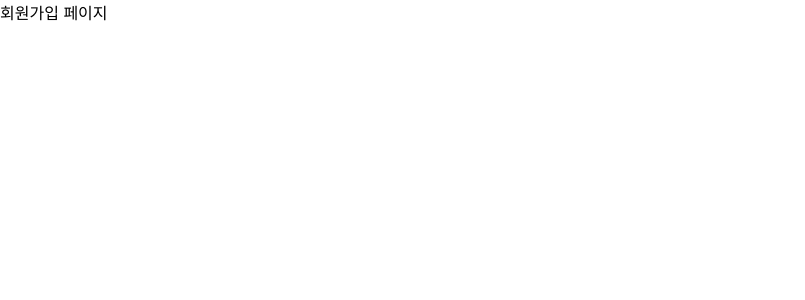
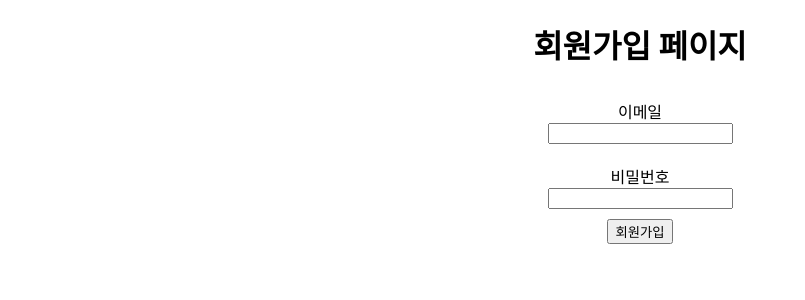
Before and after one commit to thumbthing/wanted-pre-onboarding-frontend, a React (Create React App) app: page /register in a window 1280 px wide. Shown: the top 300 px of the page, without its empty margins (0-805 px from the left). Built offline with nearby package versions, Linux system fonts and the light colour scheme.

Commit message:
feat: 회원 가입 페이지 레이아웃 생성

```diff
--- a/src/pages/Login.tsx
+++ b/src/pages/Login.tsx
@@ -1,55 +1,59 @@
+import { useState } from "react";
 import { styled } from "styled-components";
 
 const Login = () => {
+  const [id, setId] = useState("");
+  const [password, setPassword] = useState("");
+
   return (
-    <StyledLoginContainer>
+    <StyledContainer>
       <div>
         <h1>로그인 페이지</h1>
       </div>
-      <StyledLoginInputBox>
-        <StyledEmailBox>
+      <StyledInputBox>
+        <StyledIdBox>
           <span>이메일</span>
           <input data-testid='email-input' />
-        </StyledEmailBox>
+        </StyledIdBox>
         <StyledPasswordBox>
           <span>비밀번호</span>
           <input data-testid='password-input' />
         </StyledPasswordBox>
-        <StyledLoginButton data-testid='signin-button'>
-          회원가입
-        </StyledLoginButton>
-      </StyledLoginInputBox>
-    </StyledLoginContainer>
+        <StyledButton data-testid='signin-button'>로그인</StyledButton>
+      </StyledInputBox>
+    </StyledContainer>
   );
 };
 
 export default Login;
 
-const StyledLoginContainer = styled.div`
+const StyledContainer = styled.div`
   display: flex;
   align-items: center;
   flex-direction: column;
 `;
 
-const StyledLoginInputBox = styled.div`
+const StyledInputBox = styled.div`
   display: flex;
   align-items: center;
   flex-direction: column;
 `;
 
-const StyledEmailBox = styled.div`
+const StyledIdBox = styled.div`
   display: flex;
   align-items: center;
   flex-direction: column;
+  margin: 10px;
 `;
 
 const StyledPasswordBox = styled.div`
   display: flex;
   align-items: center;
   flex-direction: column;
+  margin: 10px;
 `;
 
-const StyledLoginButton = styled.button`
+const StyledButton = styled.button`
   display: flex;
   justify-content: space-evenly;
 `;
--- a/src/pages/Register.tsx
+++ b/src/pages/Register.tsx
@@ -1,9 +1,59 @@
+import { useState } from "react";
+import { styled } from "styled-components";
+
 const Register = () => {
+  const [id, setId] = useState("");
+  const [password, setPassword] = useState("");
+
   return (
-    <div>
-      <div>회원가입 페이지</div>
-    </div>
+    <StyledContainer>
+      <div>
+        <h1>회원가입 페이지</h1>
+      </div>
+      <StyledInputBox>
+        <StyledIdBox>
+          <span>이메일</span>
+          <input data-testid='email-input' />
+        </StyledIdBox>
+        <StyledPasswordBox>
+          <span>비밀번호</span>
+          <input data-testid='password-input' />
+        </StyledPasswordBox>
+        <StyledButton data-testid='signin-button'>회원가입</StyledButton>
+      </StyledInputBox>
+    </StyledContainer>
   );
 };
 
 export default Register;
+
+const StyledContainer = styled.div`
+  display: flex;
+  align-items: center;
+  flex-direction: column;
+`;
+
+const StyledInputBox = styled.div`
+  display: flex;
+  align-items: center;
+  flex-direction: column;
+`;
+
+const StyledIdBox = styled.div`
+  display: flex;
+  align-items: center;
+  flex-direction: column;
+  margin: 10px;
+`;
+
+const StyledPasswordBox = styled.div`
+  display: flex;
+  align-items: center;
+  flex-direction: column;
+  margin: 10px;
+`;
+
+const StyledButton = styled.button`
+  display: flex;
+  justify-content: space-evenly;
+`;
```
